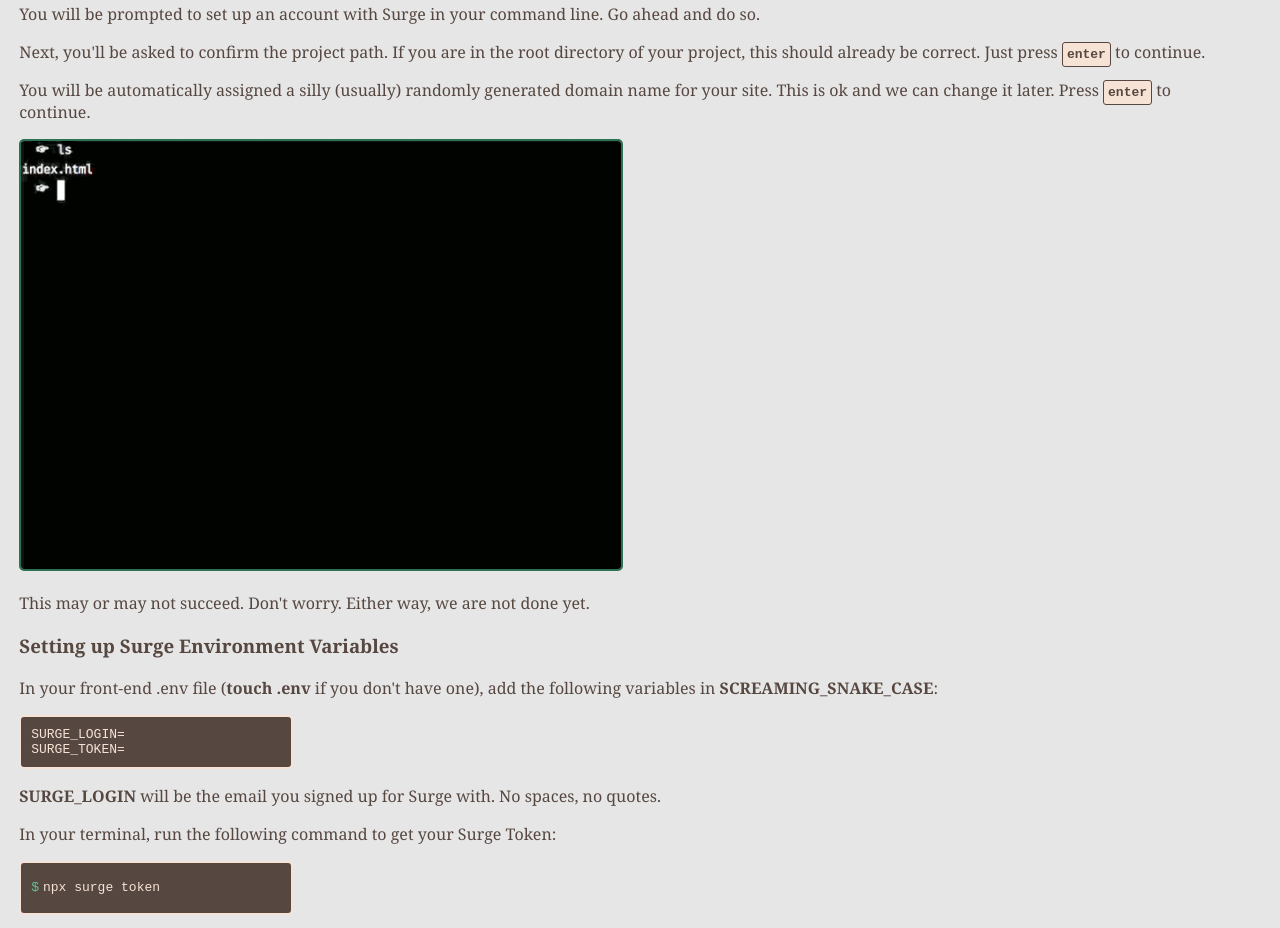
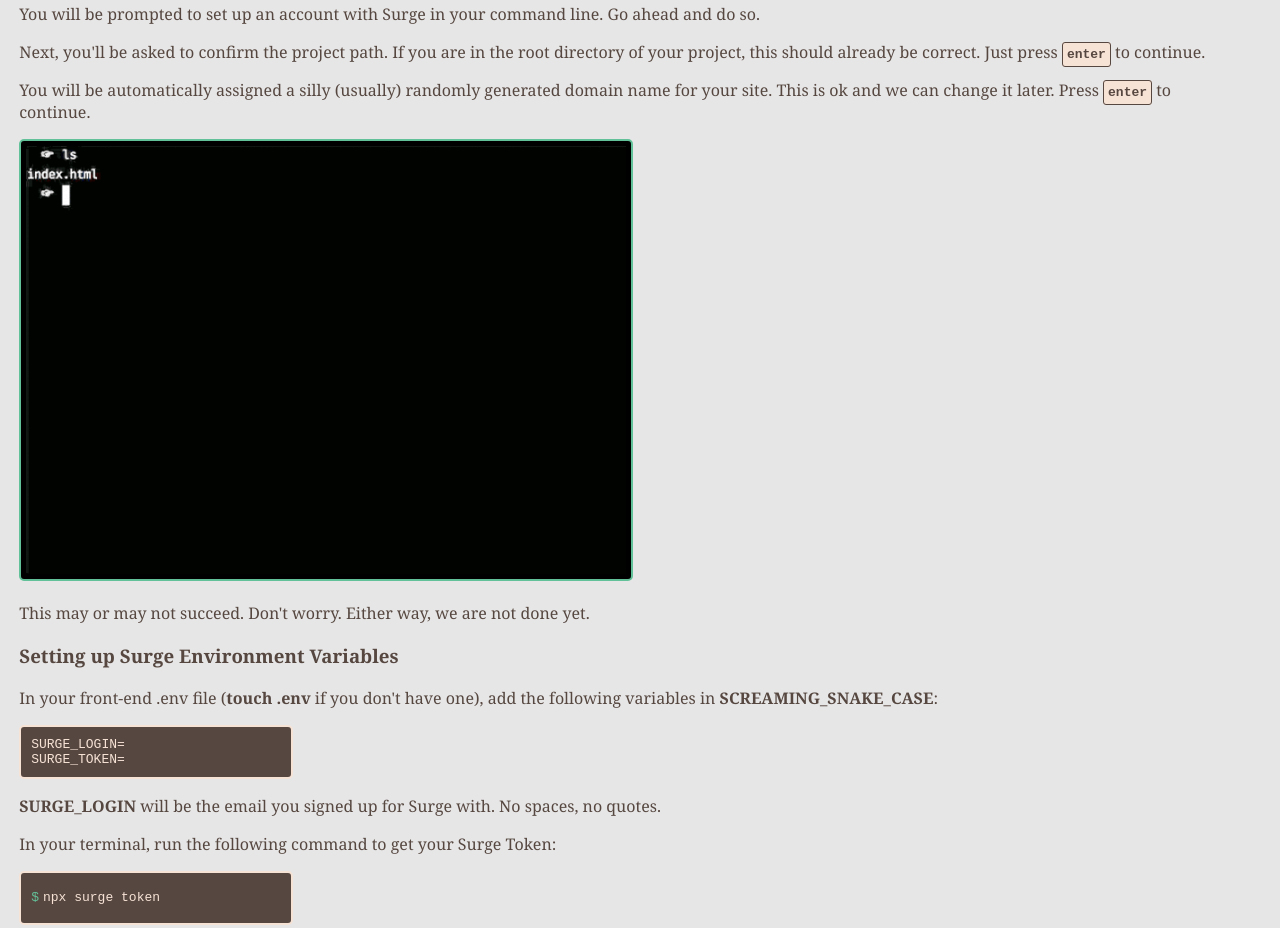
Before and after one commit to NobodysLackey/surge-react-deployment, a plain HTML site: page index.html in a window 1280 px wide. Shown: the part 1396-2324 px from the top of the page. Drawn offline with Linux system fonts and the light colour scheme.

Commit message:
update colors

```diff
--- a/style.css
+++ b/style.css
@@ -128,7 +128,9 @@ hr {
 
 .gif {
   width: 600px;
-  border: 2px solid #2e7254;
+  border: 2px solid #63c199;
+  background-color: black;
+  padding: 5px;
 }
 
 .logos {
```
